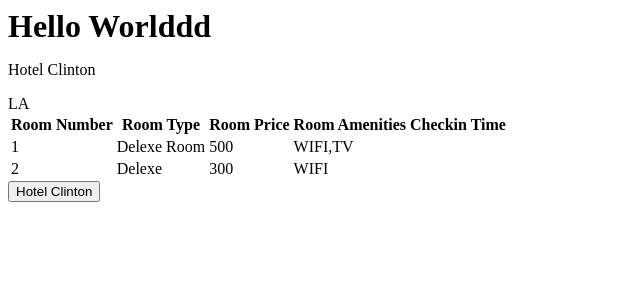
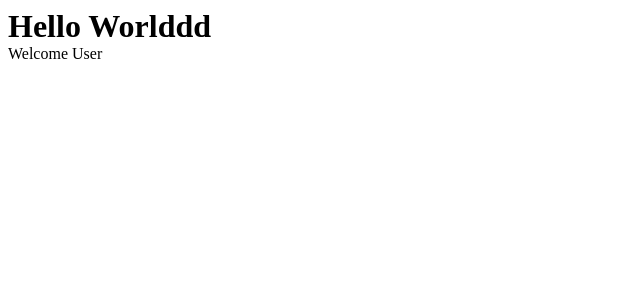
Before and after one commit to Alausa-AbdulAzeez/hinv, an Angular app: page / in a window 1280 px wide. Shown: the top 300 px of the page, without its empty margins (0-640 px from the left). Built offline with nearby package versions, Linux system fonts and the light colour scheme.

Commit message:
concluded ngswitch

```diff
--- a/src/app/app.component.html
+++ b/src/app/app.component.html
@@ -1,2 +1,11 @@
 <h1>Hello Worlddd</h1>
-<app-rooms></app-rooms>
+
+<div [ngSwitch]="role">
+    <div *ngSwitchCase="'Admin'">
+        <app-rooms></app-rooms>
+    </div>
+    <div *ngSwitchCase = "'User'">
+Welcome User
+    </div>
+    <div *ngSwitchDefault>You're noy authorized to access this resource</div>
+</div>
--- a/src/app/app.component.ts
+++ b/src/app/app.component.ts
@@ -7,4 +7,5 @@ import { Component } from '@angular/core';
 })
 export class AppComponent {
   title = 'hotelinventoryapp';
+  role = 'User';
 }
```
